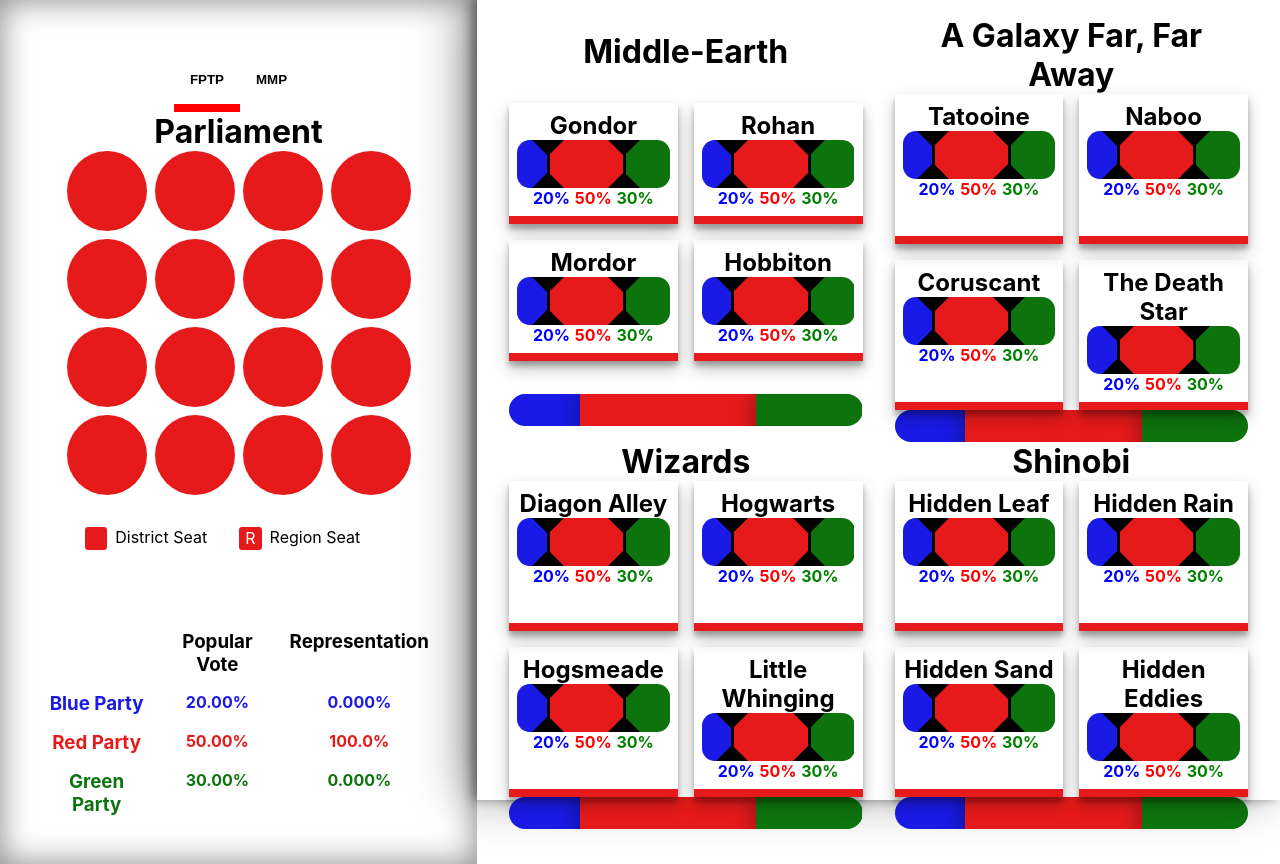
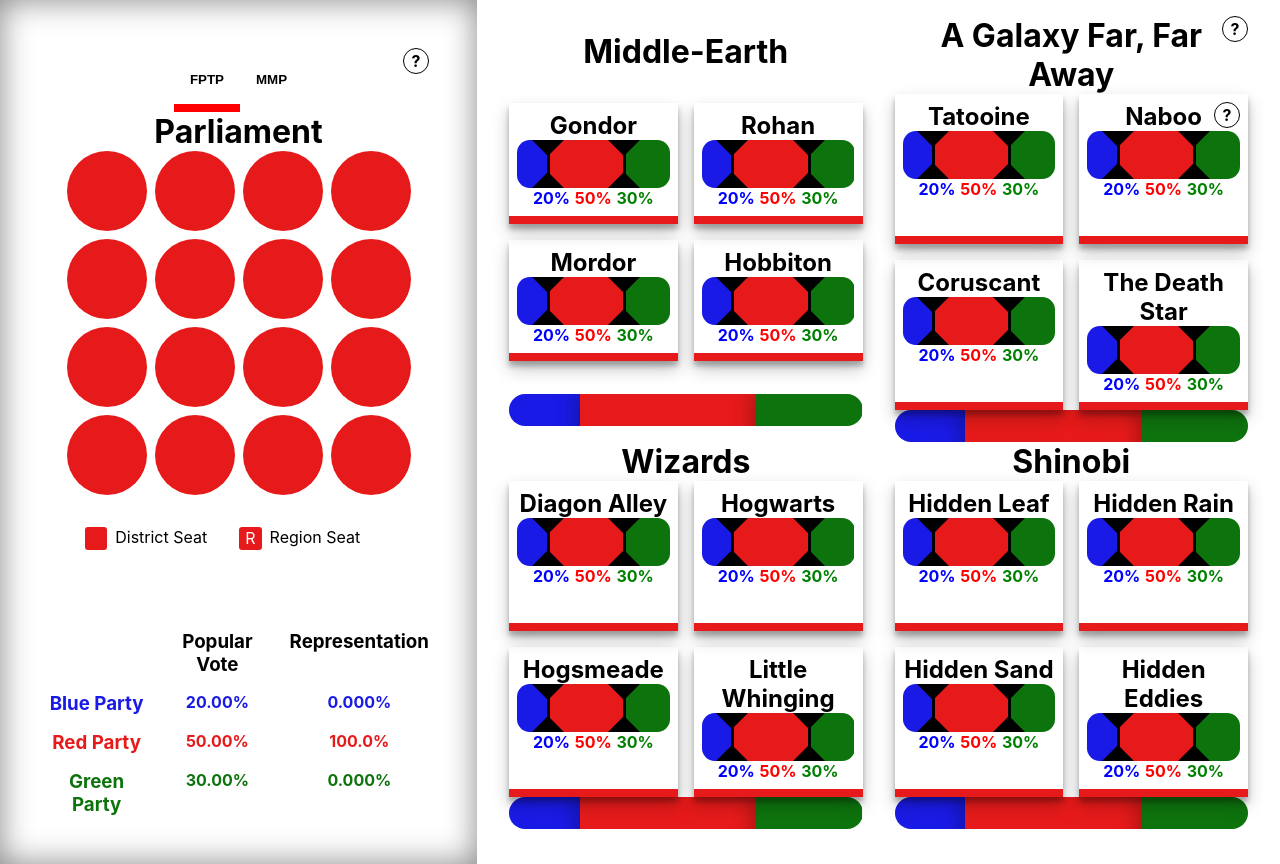
Before and after one commit to boxofsquares/prorep, a React (Create React App) app: page / in a window 1280 px wide. Built offline with nearby package versions, Linux system fonts and the light colour scheme.

Commit message:
Summary of Work: * Added some nice animations. * Added some tooltips for information.
Known Issues:
* Still not mobile friendly.

```diff
--- a/src/App.js
+++ b/src/App.js
@@ -1,9 +1,12 @@
 import React, { Component } from 'react';
-import logo from './logo.svg';
+import { TransitionGroup, CSSTransition } from 'react-transition-group';
+import uuid from 'uuid';
+
 import './App.scss';
 import './colors.scss';
 import VoteSlider from './slider.js';
 import Names from './names.json';
+import Info from './info.json';
 
 const TOTAL_VOTES = 100;
 const NO_OF_REGIONS = 4;
@@ -20,6 +23,7 @@
     this.initializeState()
     this.onRegionChange = this.onRegionChange.bind(this);
     this.toggleSystem = this.toggleSystem.bind(this);
+    this.toggleInfo = this.toggleInfo.bind(this);
   }
 
   initializeState() {
@@ -61,6 +65,13 @@
   }
 
   render() {
+    let { toggleInfo } = this.state;
+
+    let infoBox;
+    infoBox = toggleInfo ?
+      <span className="info info-box">{Info.mmp}<span className="info-close" onClick={this.toggleInfo}>X</span></span> :
+      <span className="info info-tag" onClick={this.toggleInfo}>?</span>;
+
     return (
       <div className="App">
       <div id="left-pane">
@@ -71,12 +82,13 @@
           <button name="MMP" className={"right-toggle " + (this.state.system == VotingSystem.FPTP ? "" : "selected")} onClick={this.toggleSystem}>
             MMP
           </button>
+          { infoBox }
         </div>
         <Parliament election={this.state} />
       </div>
        <div id="regions">
           <Region details={this.getDistrictsForRegion(1)} notifyParent={this.onRegionChange}/>
-          <Region details={this.getDistrictsForRegion(2)} notifyParent={this.onRegionChange}/>
+          <Region details={this.getDistrictsForRegion(2)} notifyParent={this.onRegionChange} showInfo={true}/>
           <Region details={this.getDistrictsForRegion(3)} notifyParent={this.onRegionChange}/>
           <Region details={this.getDistrictsForRegion(4)} notifyParent={this.onRegionChange}/>
         </div>
@@ -100,6 +112,10 @@
       system: VotingSystem[target.name],
     });
   }
+
+  toggleInfo() {
+    this.setState({toggleInfo : !this.state.toggleInfo})
+  }
 }
 
 class Parliament extends Component {
@@ -111,7 +127,9 @@
     return(
       <div id="parliament-wrapper">
         <h1>Parliament</h1>
-        <div id="parliament">
+        <div
+          key={this.props.election.system}
+         id="parliament">
           { html }
         </div>
         <div id="legend">
@@ -169,11 +187,21 @@
   }
 
   buildSeats(allSeats) {
-    return allSeats.map((seat) => {
+  let base = this.props.election.system === VotingSystem.FTFP ? 0 : 100;
     return (
-        <div id={seat.districtId} className={'seat ' + seat.party +"-fill " + seat.type}>{ seat.type === 'region' ? 'R' : ''}</div>
+        allSeats.map((seat, index) => {
+          return (
+            <CSSTransition
+            timeout={600}
+            classNames="seat"
+            in={true}
+            appear={true}
+            >
+              <div className={'seat ' + seat.party +"-fill " + seat.type}>{ seat.type === 'region' ? 'R' : ''}</div>
+            </CSSTransition>
           )
-    });
+        })
+    )
    }
 
   getWinner(districtObj) {
@@ -229,16 +257,33 @@
   constructor(props) {
     super(props);
     this.onDistrictChange = this.onDistrictChange.bind(this);
+    this.toggleInfo = this.toggleInfo.bind(this);
+    this.state = {
+      toggleInfo: false,
+    };
   }
 
   render() {
-    let details = this.props.details;
+    let { showInfo, details } = this.props;
+    let { toggleInfo } = this.state;
+    let infoBox;
+
+    if (showInfo) {
+      infoBox = toggleInfo ?
+        <span className="info info-box" >{Info.region}<span className="info-close" onClick={this.toggleInfo}>X</span></span> :
+        <span className="info info-tag" onClick={this.toggleInfo}>?</span>;
+    }
+
+
     return (
       <div className="region">
+        <div className="region-title-wrapper">
           <h1>{details.regionAttr.regionName}</h1>
+          { infoBox }
+        </div>
         <div className="districts">
         <District details={details.districts[0]} name={details.regionAttr.districts[0]} notifyParent={this.onDistrictChange}/>
-        <District details={details.districts[1]} name={details.regionAttr.districts[1]} notifyParent={this.onDistrictChange}/>
+        <District details={details.districts[1]} name={details.regionAttr.districts[1]} notifyParent={this.onDistrictChange} showInfo={showInfo}/>
         <District details={details.districts[2]} name={details.regionAttr.districts[2]} notifyParent={this.onDistrictChange}/>
         <District details={details.districts[3]} name={details.regionAttr.districts[3]} notifyParent={this.onDistrictChange}/>
 
@@ -282,29 +327,42 @@
       _regionState
     );
   }
+
+  toggleInfo() {
+    this.setState({ toggleInfo: !this.state.toggleInfo });
+  }
 }
 
 class District extends Component {
   constructor(props) {
     super(props);
     this.state = {
-      locked: {
-        red: false,
-        blue: false,
-        green: false,
-      },
-    };
+      toggleInfo: false,
+    }
     this.handleChange = this.handleChange.bind(this);
     this.handleSliderChange = this.handleSliderChange.bind(this);
+    this.toggleInfo = this.toggleInfo.bind(this);
   }
 
   render() {
     const { results } = this.props.details;
-    const { locked } = this.state;
+    const { showInfo } = this.props;
+    const { toggleInfo } = this.state;
     const winner = this.getWinner()["party"];
+
+    let infoBox;
+    if (showInfo) {
+      infoBox = toggleInfo ?
+        <span className="info info-box" >{Info.district}<span className="info-close" onClick={this.toggleInfo}>X</span></span> :
+        <span className="info info-tag" onClick={this.toggleInfo}>?</span>;
+    }
+
     return (
       <div className={"district " + winner + " border-bottom-" + winner}>
+        <div className="district-title-wrapper">
           <h2>{this.props.name}</h2>
+          { infoBox }
+        </div>
         <VoteSlider low={results.blue.votes} high={results.blue.votes + results.red.votes} handleChange={this.handleSliderChange}/>
       </div>
     );
@@ -367,7 +425,6 @@
           break;
         default:
       }
-
     }
 
     distributeRemainder(party, remainder) {
@@ -401,6 +458,10 @@
         }
       }, {party: "", votes: 0 })
     }
+
+    toggleInfo() {
+      this.setState({ toggleInfo: !this.state.toggleInfo });
+    }
 }
 
 export default App;
--- a/src/App.scss
+++ b/src/App.scss
@@ -1,3 +1,5 @@
+$small-size: 800px;
+
 * {
   padding: 0px;
   margin: 0px;
@@ -11,8 +13,53 @@
   justify-items: stretch;
   align-items: stretch;
 
-  @media screen and (max-width: 600px) {
+  @media screen and (max-width: $small-size) {
     grid-template-columns: repeat(1, 1fr);
+  }
+
+  /// HELP BOXES
+  .region-title-wrapper,.district-title-wrapper,#system-toggle {
+    position: relative;
+
+    .info {
+      position: absolute;
+      top: 0rem;
+      right: 0rem;
+      display: flex;
+      flex-direction: column;
+      justify-content: center;
+    }
+
+    .info-tag {
+      cursor: pointer;
+      align-content: left;
+      border: 1px solid black;
+      border-radius: 100%;
+      font-size: 1rem;
+      line-height: 1rem;
+      margin-left: 0.5rem;
+      height: 1.5rem;
+      width: 1.5rem;
+      font-weight: bold;
+    }
+
+    .info-box {
+      background: white;
+      z-index: 99;
+      max-width: 20rem;
+      padding: 2rem;
+      box-shadow: 0px 8px 16px rgba(0, 0, 0, 0.23),
+        0 5px 5px rgba(0, 0, 0, 0.25);
+      width: 100%;
+
+      .info-close {
+        position: absolute;
+        top: 1rem;
+        right: 1rem;
+        cursor: pointer;
+        font-weight: bold;
+      }
+    }
   }
 
   #left-pane {
@@ -23,7 +70,7 @@
     padding: 3rem;
     box-shadow: 0px 0px 32px rgba(0, 0, 0, 0.48) inset;
 
-    @media screen and (max-width: 600px) {
+    @media screen and (max-width: $small-size) {
       box-shadow: none;
     }
 
@@ -64,6 +111,7 @@
         &.left-toggle.selected:after {
           right: 0;
         }
+
         &.right-toggle.selected:after {
           left: 0;
         }
@@ -84,7 +132,7 @@
         align-content: center;
         grid-gap: 0.5rem;
 
-        @media screen and (max-width: 600px) {
+        @media screen and (max-width: $small-size) {
           height: auto;
           max-height: none;
         }
@@ -96,10 +144,23 @@
           display: flex;
           align-items: center;
           justify-content: center;
-          transition: background-color 0.5s ease-out;
+          transition: background-color 1s ease-in-out;
           color: white;
           font-weight: bold;
           font-size: 2rem;
+        }
+
+        .seat-appear,.seat-enter {
+          transform: scale(0.1);
+        }
+
+        .seat-appear.seat-appear-active, .set-enter.seat-enter-active {
+          transform: scale(1);
+          transition: transform 0.5s ease-in-out;
+        }
+
+        .seat-exit {
+          transform: scale(0.1);
         }
 
         .green-fill {
@@ -185,19 +246,18 @@
   }
 
   #regions {
+    position: relative;
     display: grid;
     grid-template-columns: repeat(2, 1fr);
     grid-auto-flow: row;
     justify-items: space-around;
     justify-content: space-around;
     align-items: stretch;
-    box-shadow: -16px 0px 48px rgba(0, 0, 0, 0.33),
-      -5px 0 10px rgba(0, 0, 0, 0.35);
     padding: 1rem;
     height: 100vh;
     box-sizing: border-box;
 
-    @media screen and (max-width: 600px) {
+    @media screen and (max-width: $small-size) {
       grid-template-columns: repeat(1, 1fr);
       box-shadow: none;
       padding: 0;
@@ -208,6 +268,7 @@
       flex-direction: column;
       justify-content: space-around;
       padding: 0 1rem 0 1rem;
+      }
 
       .districts {
         display: grid;
@@ -227,7 +288,9 @@
             grid-column: 1/5;
           }
 
-          &.border-bottom-red, &.border-bottom-blue, &.border-bottom-green {
+          &.border-bottom-red,
+          &.border-bottom-blue,
+          &.border-bottom-green {
             border-bottom-style: solid;
             border-bottom-width: 0.5rem;
           }
@@ -251,5 +314,4 @@
         }
       }
     }
-  }
 }
--- /dev/null
+++ b/src/info.json
@@ -0,0 +1,5 @@
+{
+  "district": "These boxes represent a district, or - in BC terminology - electoral ridings. Every district sends 1 directly elected MLA to parliament. The color of the bottom border for each district shows the party that has won any one district's direct seat. Make sure to adjust the sliders and see the difference it makes in Parliament!",
+  "region": "These groups of 4 districts represent so-called regions, being made up of multiple districts (4 for this app). In reality, these regions could hold any number of districts, most likely proportional to regional population. In the MMP system proposed by BC Elections, the top-up MLAs will be selected based on the regional popular vote within each region, not the provincial popular vote (like in New Zealand, for example). In this showcase, every region elects 4 district MLAs and 2 region MLAs to give a ratio of 67% district to 33% regional MLAs in parliament (the guide by BC Elections specifies 'around 60% of district MLAs'. The long bar at the bottom of every region gives an overview of the popular vote in this region.",
+  "mmp": "This app uses the simplest version of MMP - Mixed Member Proportional: Voters only get one vote on the ballot. Their vote counts both for the district MLA and the overall vote for the region. The 5% threshold for small parties to gain regional seats is not used. I chose this system because it is the easiest to code and showcase. There are other versions of MMP in which any voter gets 2 votes but this is beyond the scope of this app. Please visit www.electionsbc.ca for more information. The table included below the parliament compares the popular vote with the de-facto representation through MLAs in legislature for any given party. "
+}
```
Also changed, not shown: src/slider.js (indentation only). Lines whose indentation alone changed are shown as unchanged.
